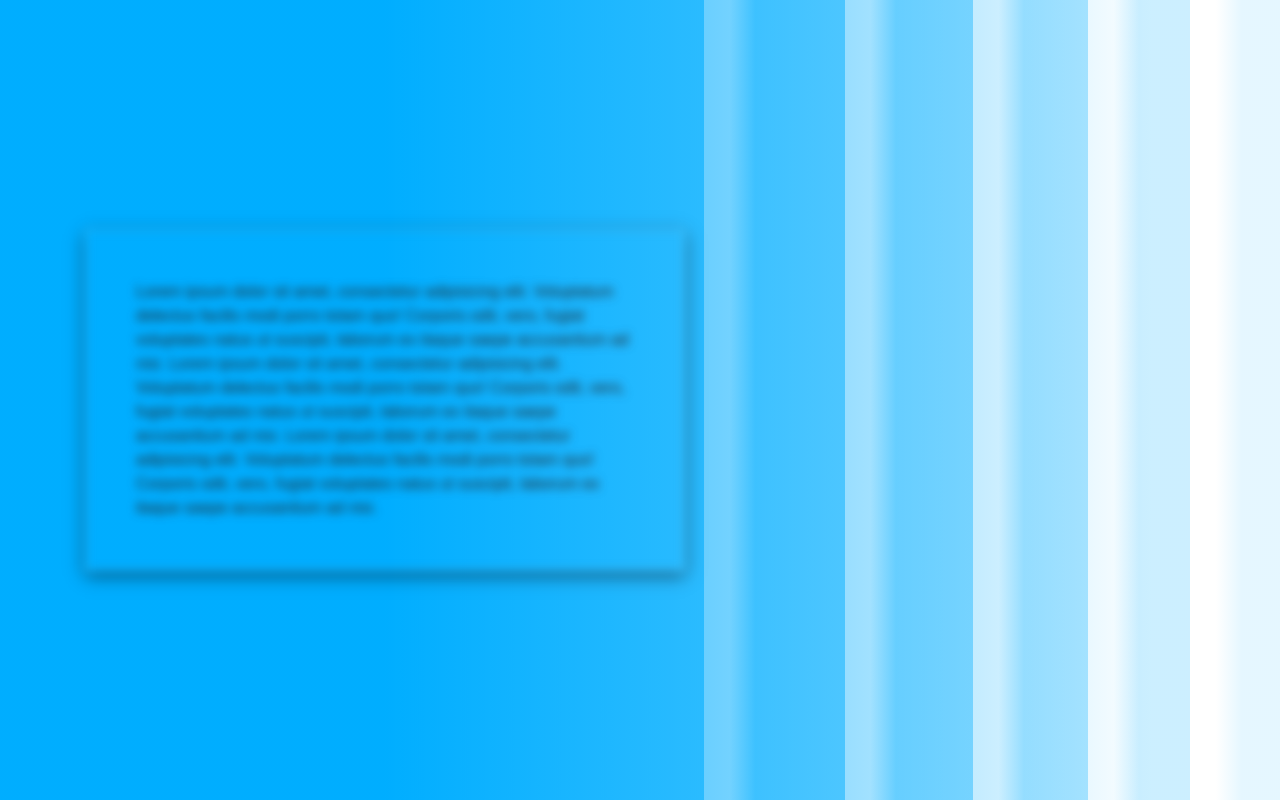
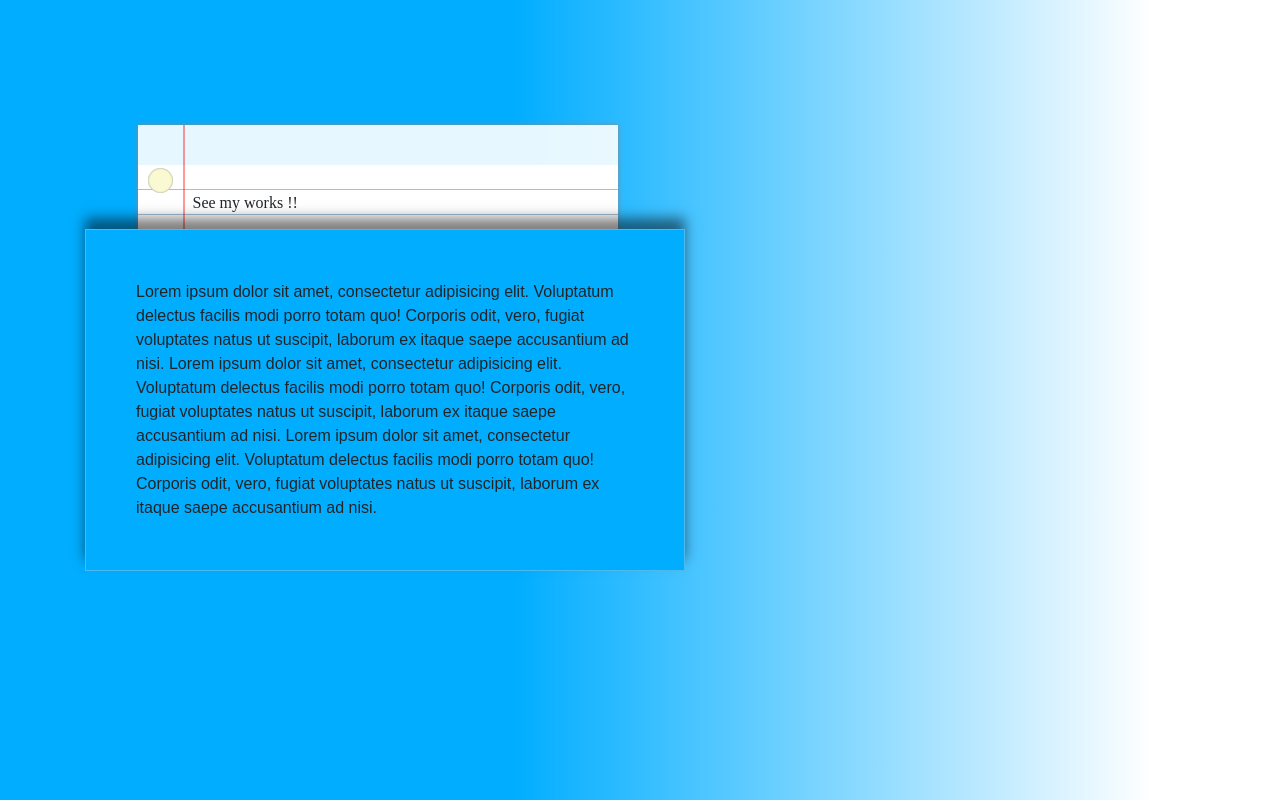
Before and after one commit to anucoder/Portfolio_project, a Django app: page / in a window 1280 px wide. Run offline with Django 3.2, Linux system fonts and the light colour scheme; some libraries are stand-ins or nearby versions.

Commit message:
paper effect

```diff
--- a/portfolio/projects/static/css/master.css
+++ b/portfolio/projects/static/css/master.css
@@ -1,13 +1,6 @@
 /* background */
 body {
-  background:
-  linear-gradient(to right, rgba(0, 174, 255, 0.6) 55%, transparent 55%),
-  linear-gradient(to right,transparent 57%, rgba(0, 174, 255, 0.5) 59% 66%, transparent 66%),
-  linear-gradient(to right,transparent 68%, rgba(0, 174, 255, 0.4) 70% 76%, transparent 76%),
-  linear-gradient(to right,transparent 78%, rgba(0, 174, 255, 0.3) 80% 85%, transparent 85%),
-  linear-gradient(to right,transparent 87%, rgba(0, 174, 255, 0.2) 89% 93%, transparent 93%),
-  linear-gradient(to right,transparent 95%, rgba(0, 174, 255, 0.1) 97%),
-  linear-gradient(90deg, #00adff 30%, white 90%);
+  background: linear-gradient(90deg, #00adff 40%, white 90%);
   background-attachment: fixed;
  font-size: medium;
  font-family: Arial, Helvetica, sans-serif;
@@ -31,12 +24,68 @@ section .front-box
 {
   position: relative;
   border: 1px solid rgba(152, 201, 223, 0.493);
+  background-color: #00adff;
   max-width: 600px;
   padding: 50px;
-  box-shadow: 0 5px 15px rgba(0,0,0,.5);
+  box-shadow: 0px -11px 12px 0px rgba(0,0,0,.5);
   overflow: hidden;
   z-index: 2;
-  filter:blur(5px);
+  /* filter:blur(5px); */
   /* transform: translate(10px, 10px); */
   /* background-attachment: fixed; */
 }
+
+.paper {
+  left: 50px;
+  position: absolute;
+  height: 430px;
+  width: 480px;
+  background: rgba(255,255,255,0.9);
+  margin: -275px -225px;
+  left: 25%;
+  top: 50%;
+  box-shadow: 0px 0px 5px 0px #888;
+}
+.paper::before {
+  content: '';
+  position: absolute;
+  left: 45px;
+  height: 100%;
+  width: 2px;
+  background: rgba(255,0,0,0.4);
+}
+.lines {
+  margin-top: 40px;
+  height: calc(100% - 40px);
+  width: 100%;
+  background-image: repeating-linear-gradient(white 0px, white 24px, steelblue 25px);
+}
+.text {
+  position: absolute;
+  top: 65px;
+  left: 55px;
+  bottom: 10px;
+  right: 10px;
+  line-height: 25px;
+  font-family: 'Indie Flower';
+  overflow: hidden;
+  outline: none;
+}
+.holes {
+  position: absolute;
+  left: 10px;
+  height: 25px;
+  width: 25px;
+  background: lightgoldenrodyellow;
+  border-radius: 50%;
+  box-shadow: inset 0px 0px 2px 0px #888;
+}
+.hole-top {
+  top: 10%;
+}
+.hole-middle {
+  top: 50%;
+}
+.hole-bottom {
+  bottom: 10%;
+}
--- a/portfolio/projects/templates/index.html
+++ b/portfolio/projects/templates/index.html
@@ -27,8 +27,21 @@
     laborum ex itaque saepe accusantium ad nisi.
 
   </div>
+
+  <div class="paper">
+    <div class="lines">
+      <div class="text" contenteditable spellcheck="false">
+        See my works !!<br /><br />
+        Cupcake ipsum dolor sit amet liquorice fruitcake. Candy canes jelly beans sweet roll
+        cupcake lollipop. Powder carrot cake toffee brownie. Marshmallow sweet roll donut.
+        Chocolate cake apple pie candy canes tiramisu dragée wafer. Croissant cookie lemon drops
+        tiramisu jelly-o donut. Sweet gummi bears ice cream.
+      </div>
+    </div>
+    <div class="holes hole-top"></div>
+    <div class="holes hole-middle"></div>
+    <div class="holes hole-bottom"></div>
+  </div>
 </section>
 
-
-
 {% endblock %}
```
